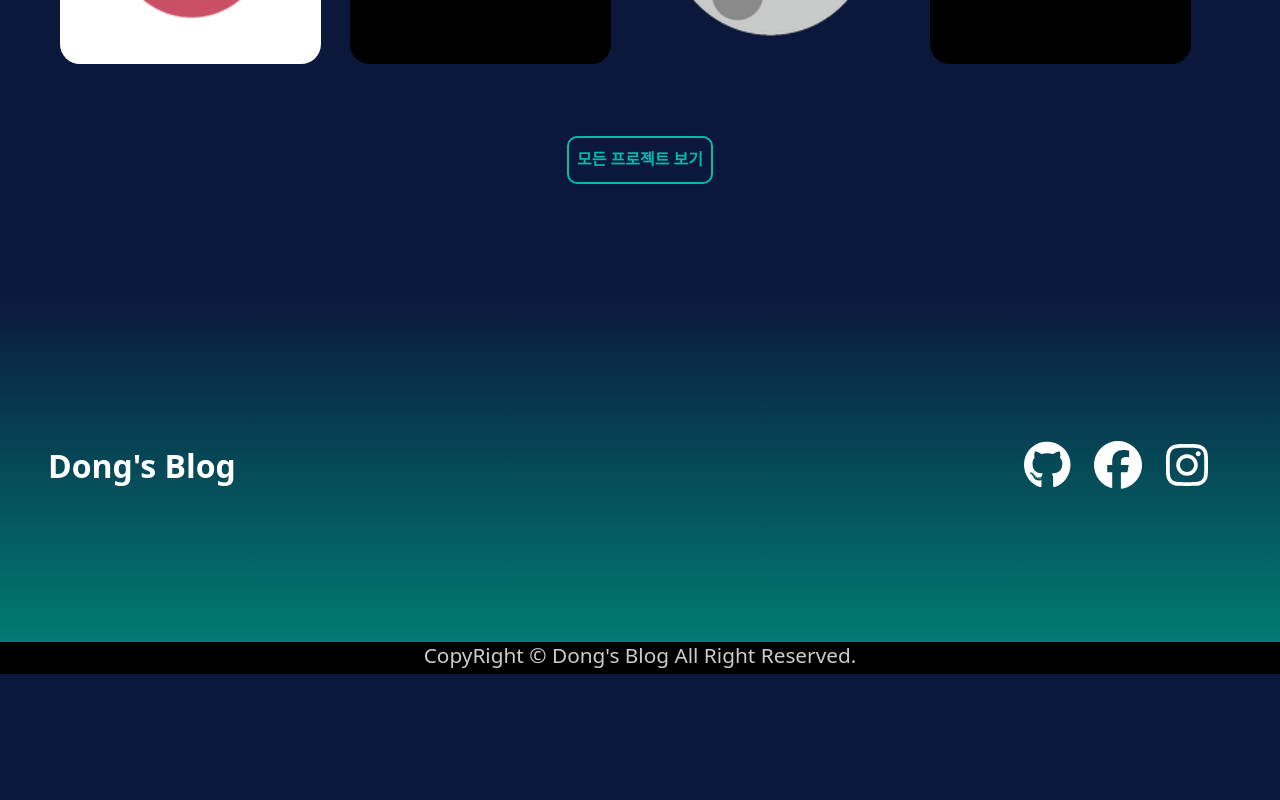
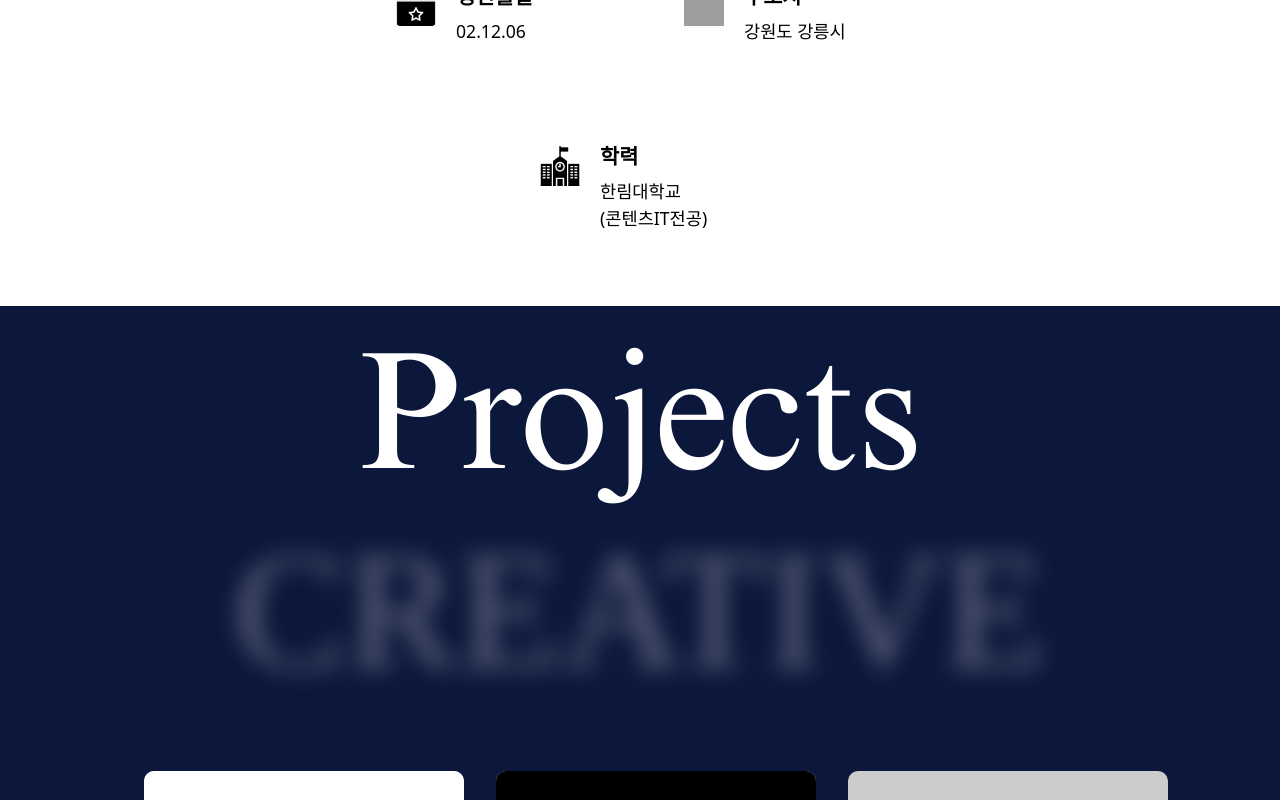
Before and after one commit to DongYeon-Handsome/Dongyeon-Portfolio-BlogPage, a React (Create React App) app: page / in a window 1280 px wide. Shown: the part 1320-2120 px from the top of the page. Before the commit the page ends 1994 px from the top, so only its background shows below. Built offline with nearby package versions, Linux system fonts and the light colour scheme; grey boxes are pictures that could not be loaded.

Commit message:
fix: 경로 주소 변경

```diff
--- a/src/pages/Main.js
+++ b/src/pages/Main.js
@@ -2,9 +2,8 @@ import React from 'react';
 import { useSetRecoilState } from 'recoil';
 import { menuAtom } from '../recoil/atom';
 import MainTop from '../components/main/MainTop';
-import TectStat from '../components/main/TectStat';
-import ProjectSlide from '../components/main/ProjectSlide';
-import AboutMe from '../components/main/AboutMe';
+import Project from './Project';
+import AboutMe from './AboutMe';
 
 export default function Main(){
   const setMenu = useSetRecoilState(menuAtom);
@@ -13,8 +12,7 @@ export default function Main(){
       {setMenu(1)}
         <MainTop />
         <AboutMe />
-            <TectStat />
-            <ProjectSlide />
+        <Project />
     </div>
   );
 }
```
Lines whose indentation alone changed are shown as unchanged.
